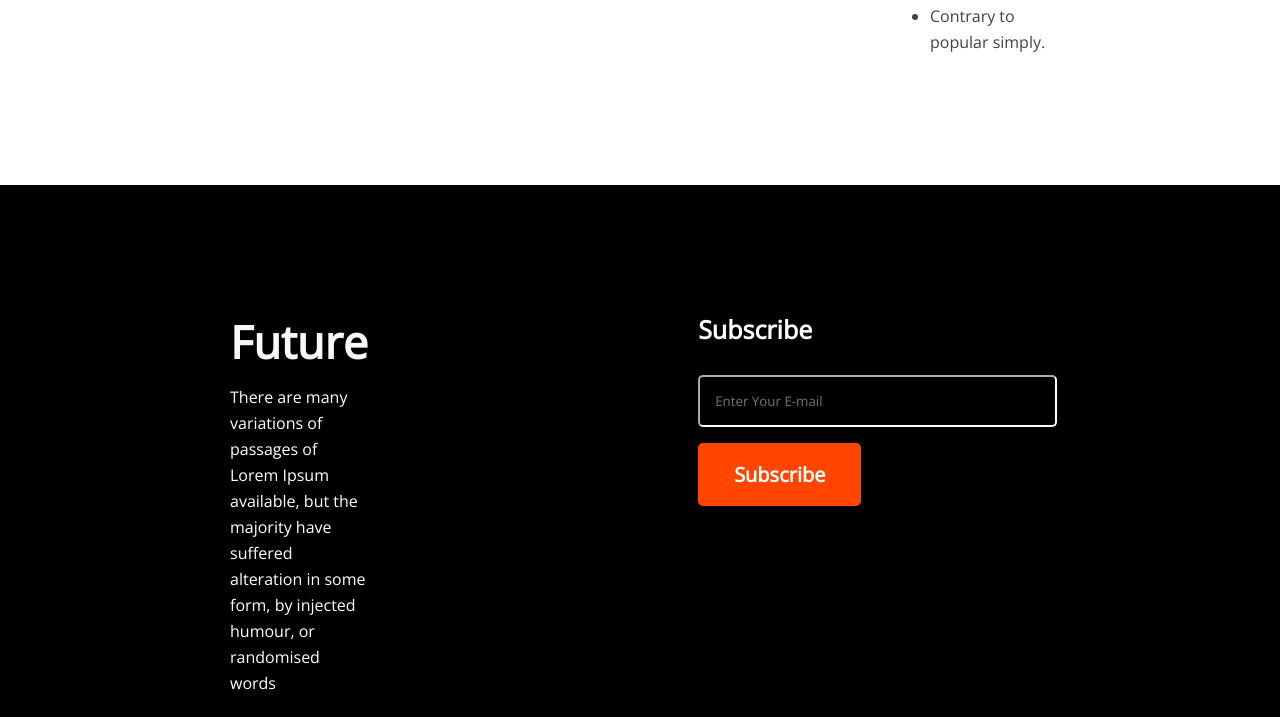
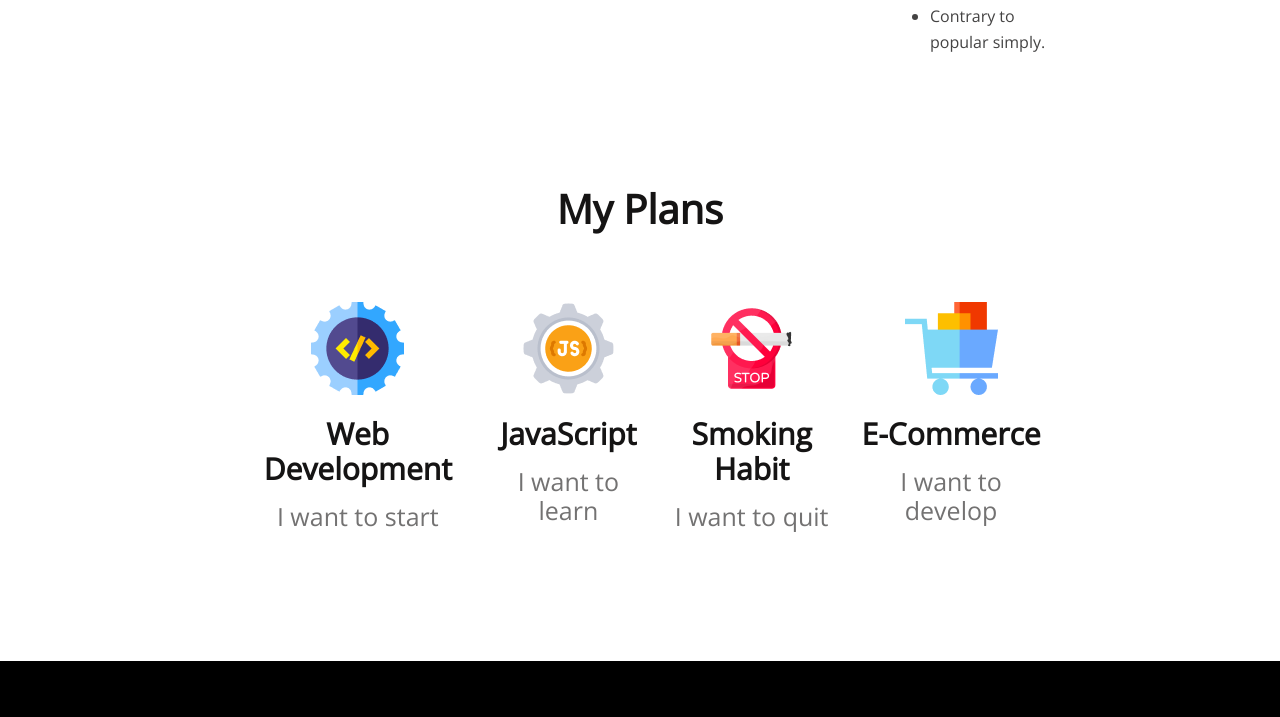
Before and after one commit to msashraf3/assignment_1, a plain HTML site: page index.html in a window 1280 px wide. Shown: the part 2192-2909 px from the top of the page. Drawn offline with nearby package versions, Linux system fonts and the light colour scheme.

Commit message:
second section done

```diff
--- a/index.html
+++ b/index.html
@@ -40,7 +40,33 @@
 
         <!-- second section  -->
         <section class="second">
+            <h1 class="second-heading">My Plans</h1>
+            <div class="second-container">
+                <div class="second-container-items">
+                    <img src="images/icons/web.png" alt="Web-Dev" class="second-image">
+                    <h2 class="second-title">Web Development</h2>
+                    <p class="second-des">I want to start</p>
 
+                </div>
+                <div class="second-container-items">
+                    <img src="images/icons/js.png" alt="JavaScript" class="second-image">
+                    <h2 class="second-title">JavaScript</h2>
+                    <p class="second-des">I want to learn</p>
+
+                </div>
+                <div class="second-container-items">
+                    <img src="images/icons/smoke.png" alt="smoke" class="second-image">
+                    <h2 class="second-title">Smoking Habit</h2>
+                    <p class="second-des">I want to quit</p>
+
+                </div>
+                <div class="second-container-items">
+                    <img src="images/icons/ecom.png" alt="ecom" class="second-image">
+                    <h2 class="second-title">E-Commerce</h2>
+                    <p class="second-des">I want to develop</p>
+
+                </div>
+            </div>
 
         </section>
 
--- a/styles/styles.css
+++ b/styles/styles.css
@@ -76,6 +76,40 @@
     line-height: 26px;
     color: #444343;
 }
+/* second section  */
+.second{
+    margin-top: 130px;
+    margin-bottom: 130px;
+}
+.second-heading{
+    text-align: center;
+    font-weight: 700;
+font-size: 40px;
+line-height: 47px;
+color: #151414;
+margin-bottom: 70px;
+}
+.second-container{
+    display: flex;
+    justify-content: space-between;
+}
+.second-container-items{
+    text-align: center;
+}
+.second-title{
+    font-weight: 700;
+    font-size: 30px;
+    line-height: 35px;
+    color: #151414;
+    margin-top: 16px;
+    margin-bottom: 16px;
+}
+.second-des{
+    font-weight: 500;
+    font-size: 25px;
+    line-height: 29px;
+    color: #737272;
+}
 /* footer style  */
 footer{
     background-color: black;
```
